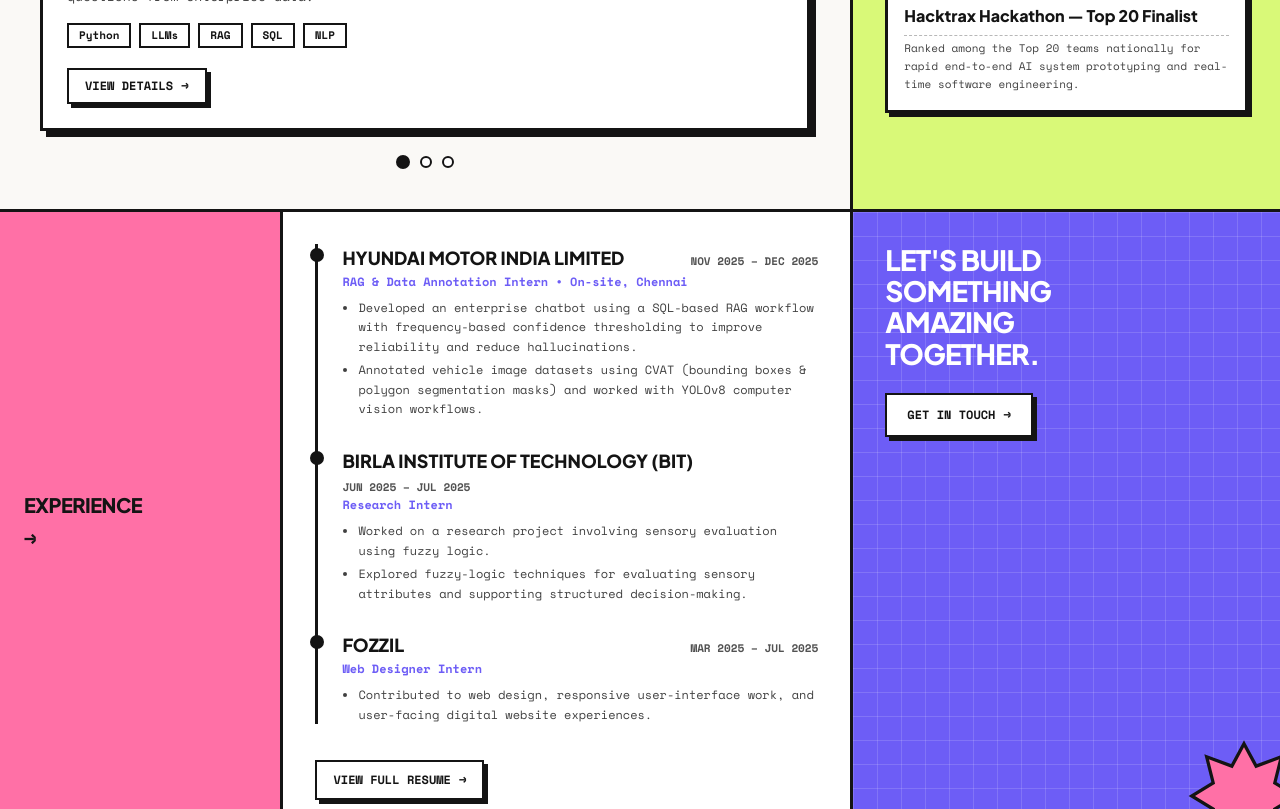
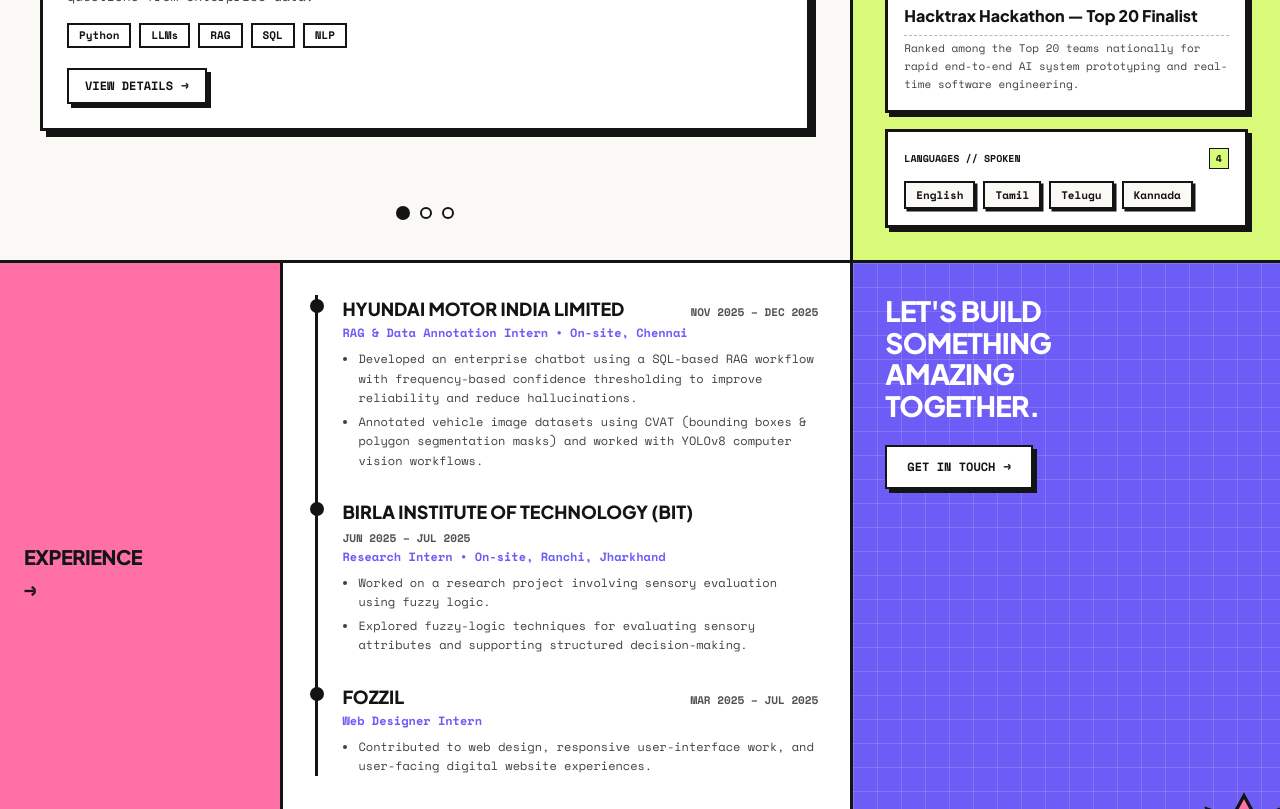
Before and after one commit to jaiivanthS/portfolio, a plain HTML site: page index.html in a window 1280 px wide. Shown: the part 1501-2310 px from the top of the page. Drawn offline with nearby package versions, Linux system fonts and the light colour scheme.

Commit message:
Add Languages card and BIT internship location
- New Languages card (English, Tamil, Telugu, Kannada) in Education & Achievements and resume pop-up
- BIT Research Intern now shows On-site, Ranchi, Jharkhand

Co-Authored-By: Claude Opus 5.5 <noreply@anthropic.com>

```diff
--- a/index.html
+++ b/index.html
@@ -661,6 +661,20 @@
                 Ranked among the Top 20 teams nationally for rapid end-to-end AI system prototyping and real-time software engineering.
               </p>
             </div>
+
+            <!-- Card 4: Languages -->
+            <div class="bg-white border-[3px] border-neoBlack shadow-[4px_4px_0px_#141414] p-4 space-y-2">
+              <div class="flex items-center justify-between font-mono text-[10px] font-bold">
+                <span class="text-neoBlack uppercase">LANGUAGES // SPOKEN</span>
+                <span class="bg-neoLime border border-neoBlack px-1.5 py-0.5 text-neoBlack">4</span>
+              </div>
+              <div class="flex flex-wrap gap-2 pt-1">
+                <span class="bg-neoCream border-2 border-neoBlack shadow-neo-sm px-2.5 py-1 font-mono text-[11px] font-bold">English</span>
+                <span class="bg-neoCream border-2 border-neoBlack shadow-neo-sm px-2.5 py-1 font-mono text-[11px] font-bold">Tamil</span>
+                <span class="bg-neoCream border-2 border-neoBlack shadow-neo-sm px-2.5 py-1 font-mono text-[11px] font-bold">Telugu</span>
+                <span class="bg-neoCream border-2 border-neoBlack shadow-neo-sm px-2.5 py-1 font-mono text-[11px] font-bold">Kannada</span>
+              </div>
+            </div>
           </div>
         </div>
       </aside>
@@ -716,7 +730,7 @@
               </div>
               <!-- Line 2: Role -->
               <div class="font-mono text-xs font-bold text-neoPurple mt-0.5 mb-2">
-                Research Intern
+                Research Intern • On-site, Ranchi, Jharkhand
               </div>
               <!-- Line 3: Details -->
               <ul class="list-disc pl-4 font-mono text-xs leading-relaxed text-neutral-700 space-y-1">
@@ -914,7 +928,7 @@
             </div>
             <div>
               <div class="font-extrabold uppercase">Birla Institute of Technology (BIT) <span class="font-mono font-normal text-xs text-neutral-600">(Jun 2025 – Jul 2025)</span></div>
-              <div class="font-mono text-xs font-bold text-neoPurple">Research Intern</div>
+              <div class="font-mono text-xs font-bold text-neoPurple">Research Intern • On-site, Ranchi, Jharkhand</div>
               <ul class="list-disc pl-5 text-neutral-700 mt-1">
                 <li>Conducted research on sensory evaluation using fuzzy logic techniques for structured multi-criteria decision-making.</li>
               </ul>
@@ -940,6 +954,10 @@
             <h4 class="font-mono font-bold text-xs uppercase bg-neoLime inline-block px-2 py-0.5 border border-neoBlack mb-1.5">Honors &amp; Core Stack</h4>
             <p class="font-bold">Top 20 — Hacktrax Hackathon</p>
             <p class="font-mono text-xs text-neutral-700 mt-1">Python, PyTorch, LLMs, RAG, Agentic AI, SQL, FastAPI, Docker, OpenCV, YOLOv8</p>
+          </div>
+          <div class="sm:col-span-2">
+            <h4 class="font-mono font-bold text-xs uppercase bg-neoPink inline-block px-2 py-0.5 border border-neoBlack mb-1.5">Languages</h4>
+            <p class="text-neutral-700">English, Tamil, Telugu, Kannada</p>
           </div>
         </div>
       </div>
```
